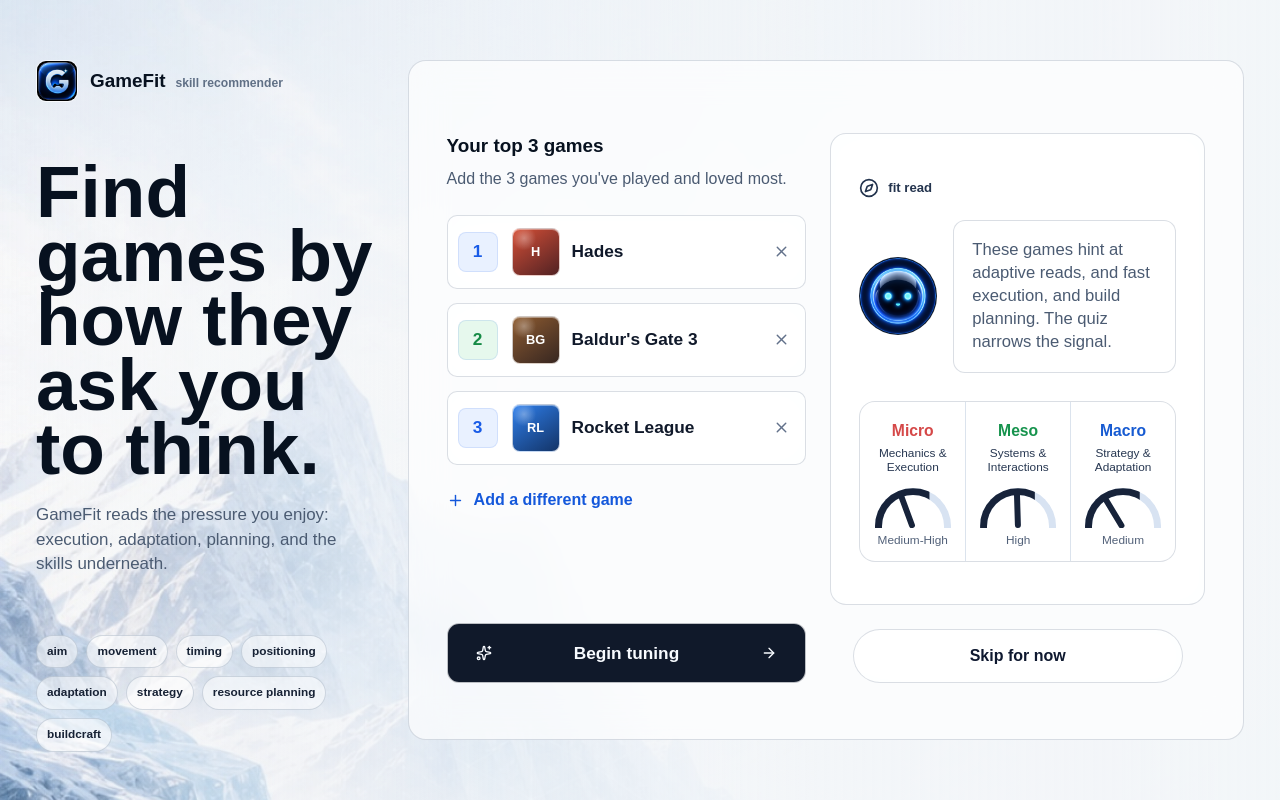
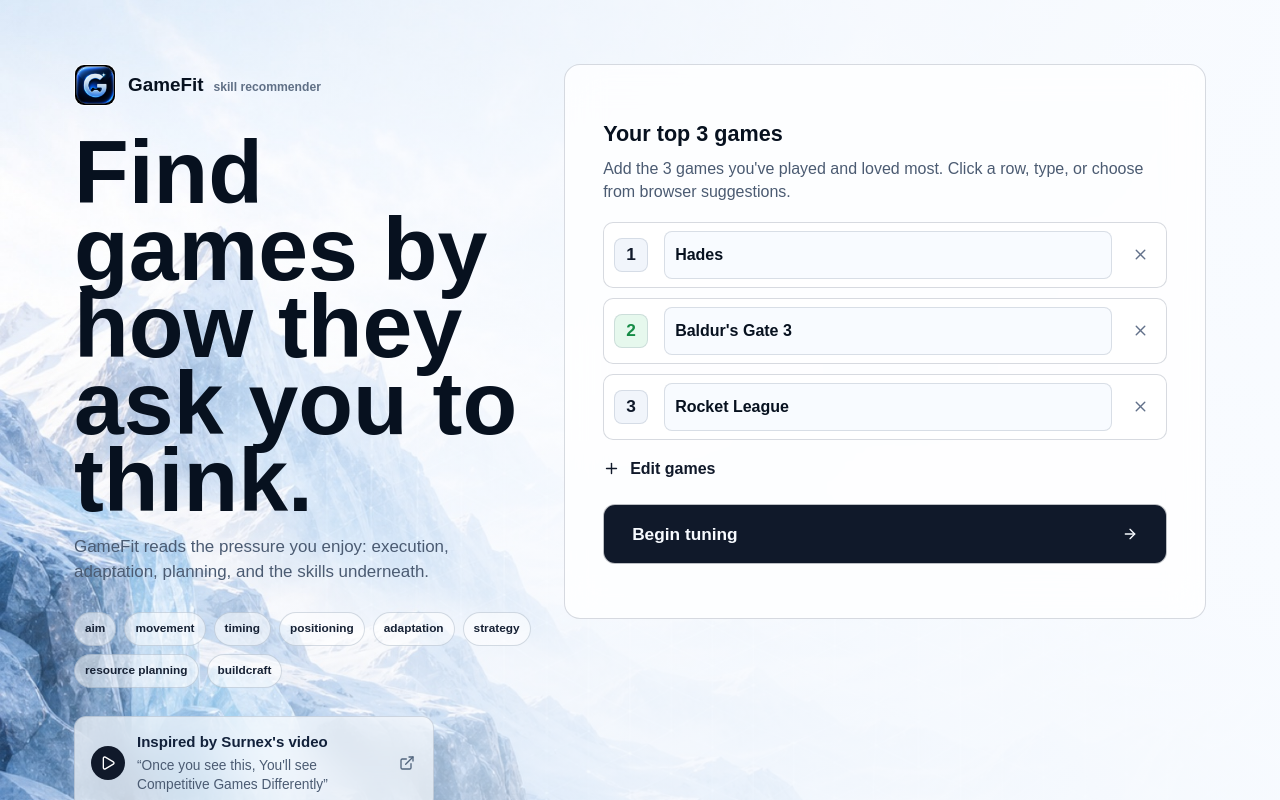
Before and after one commit to nicholas-tayag/gameFit, a React (Vite) app: page / in a window 1280 px wide. Shown: the top 800 px of the page. Built offline with nearby package versions, Linux system fonts and the light colour scheme.

Commit message:
Simplify snowy UI and fix game entry

```diff
--- a/src/App.css
+++ b/src/App.css
@@ -2348,6 +2348,187 @@
   background: #10192a;
 }
 
+/* Minimal snowy reset: make the first screen useful before it is pretty. */
+.onboarding-stage {
+  background:
+    linear-gradient(90deg, rgb(248 251 255 / 0.08), rgb(248 251 255 / 0.72) 48%, rgb(248 251 255 / 0.96)),
+    url('./assets/gamefit/ice-mountain-bg.jpg') left bottom / cover no-repeat,
+    #f8fbff;
+}
+
+.ice-mountain-scene {
+  display: none;
+}
+
+.onboarding-shell {
+  grid-template-columns: minmax(260px, 0.72fr) minmax(420px, 1fr);
+  grid-template-rows: auto auto;
+  gap: 28px;
+  width: min(100%, 1180px);
+  padding: clamp(28px, 5vw, 64px) 24px 32px;
+}
+
+.onboarding-intro {
+  gap: 28px;
+  min-height: auto;
+}
+
+.mock-hero-copy {
+  gap: 16px;
+}
+
+.mock-hero-copy h1 {
+  max-width: 590px;
+  font-size: clamp(3rem, 7vw, 6.9rem);
+  line-height: 0.86;
+}
+
+.skill-ticker {
+  max-width: 500px;
+}
+
+.source-card {
+  max-width: 360px;
+}
+
+.mock-onboarding-card {
+  min-height: 0;
+  background: rgb(255 255 255 / 0.78);
+  border: 1px solid rgb(72 88 116 / 0.22);
+  border-radius: 16px;
+}
+
+.mock-onboarding-card [data-slot='card-content'] {
+  grid-template-columns: 1fr;
+  gap: 24px;
+  padding: clamp(22px, 4vw, 38px);
+}
+
+.mock-guide-column {
+  display: none;
+}
+
+.mock-games-column {
+  gap: 18px;
+}
+
+.mock-panel-title h2 {
+  font-size: 1.35rem;
+}
+
+.mock-panel-title p::after {
+  content: ' Click a row, type, or choose from browser suggestions.';
+}
+
+.mock-game-list {
+  gap: 10px;
+}
+
+.game-seed-row {
+  grid-template-columns: 38px minmax(0, 1fr) 32px;
+  min-height: 64px;
+  padding: 8px 10px;
+  background: white;
+  border: 1px solid rgb(72 88 116 / 0.22);
+  border-radius: 10px;
+}
+
+.seed-cover {
+  display: none;
+}
+
+.seed-number {
+  width: 34px;
+  height: 34px;
+  color: #10192a;
+  background: #f1f5fb;
+  border-color: rgb(72 88 116 / 0.16);
+}
+
+.game-seed-row [data-slot='input'] {
+  height: 48px;
+  padding: 0 10px;
+  color: #07111f;
+  background: #f8fbff;
+  border: 1px solid rgb(72 88 116 / 0.18);
+  border-radius: 8px;
+  font-size: 1rem;
+  font-weight: 760;
+  cursor: text;
+}
+
+.game-seed-row [data-slot='input']:focus-visible {
+  background: white;
+  border-color: #10192a;
+  box-shadow: 0 0 0 3px rgb(16 25 42 / 0.1);
+}
+
+.game-seed-row button {
+  width: 32px;
+  height: 32px;
+}
+
+.add-game-button {
+  color: #10192a;
+}
+
+.mock-primary-cta {
+  width: 100%;
+  margin-top: 6px;
+}
+
+.next-rail,
+.bottom-source-link {
+  display: none;
+}
+
+.quiz-stage,
+.results-stage {
+  background:
+    linear-gradient(180deg, rgb(248 251 255 / 0.98), rgb(237 244 252 / 0.94)),
+    #f8fbff;
+}
+
+.quiz-card-shell,
+.enhanced-results-hero::before,
+.cognitive-card,
+.motivation-card,
+.skill-fingerprint-card,
+.profile-report,
+.reflection-card,
+.practice-card,
+.game-card {
+  background: rgb(255 255 255 / 0.82);
+  border-color: rgb(72 88 116 / 0.2);
+  border-radius: 12px;
+  box-shadow: none;
+}
+
+.inline-utility {
+  background: rgb(255 255 255 / 0.82);
+  border-radius: 12px;
+}
+
+@media (max-width: 1060px) {
+  .onboarding-shell {
+    grid-template-columns: 1fr;
+  }
+}
+
+@media (max-width: 760px) {
+  .onboarding-shell {
+    padding: 24px 16px;
+  }
+
+  .mock-hero-copy h1 {
+    font-size: clamp(2.75rem, 13vw, 4.4rem);
+  }
+
+  .game-seed-row {
+    grid-template-columns: 34px minmax(0, 1fr) 30px;
+  }
+}
+
 @media (max-width: 1060px) {
   .landing-hero,
   .taste-shell,
--- a/src/App.tsx
+++ b/src/App.tsx
@@ -14,7 +14,6 @@
   PlusIcon,
   RotateCcwIcon,
   ShieldAlertIcon,
-  SparklesIcon,
   TrophyIcon,
   XIcon,
 } from 'lucide-react'
@@ -506,7 +505,7 @@
             <Card className="skill-fingerprint-card">
               <CardHeader>
                 <CardTitle>
-                  <SparklesIcon />
+                  <CompassIcon />
                   Skill fingerprint
                 </CardTitle>
                 <CardDescription>
@@ -807,14 +806,20 @@
                   />
                 ))}
               </div>
+              <datalist id="game-catalog-options">
+                {gameCatalog
+                  .toSorted((a, b) => a.title.localeCompare(b.title))
+                  .map((game) => (
+                    <option value={game.title} key={game.id} />
+                  ))}
+              </datalist>
 
               <button className="add-game-button" type="button" onClick={focusGameInput}>
                 <PlusIcon />
-                Add a different game
+                Edit games
               </button>
 
               <Button className="mock-primary-cta" size="lg" type="button" onClick={beginQuiz}>
-                <SparklesIcon data-icon="inline-start" />
                 Begin tuning
                 <ArrowRightIcon data-icon="inline-end" />
               </Button>
@@ -927,9 +932,12 @@
       </span>
       <Input
         aria-label={`Game ${index + 1}`}
+        autoComplete="off"
         id={`top-game-${index}`}
+        list="game-catalog-options"
         value={game}
         onChange={(event) => onChange(event.target.value)}
+        onFocus={(event) => event.currentTarget.select()}
         placeholder={defaultTopGames[index]}
       />
       <button aria-label={`Remove game ${index + 1}`} type="button" onClick={onClear}>
```
